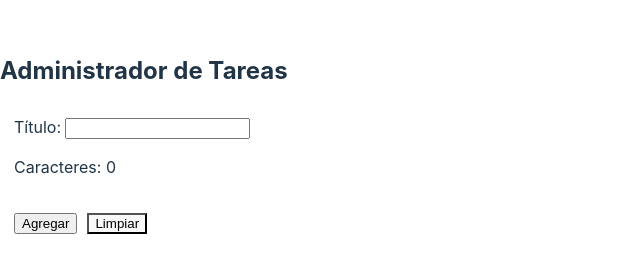
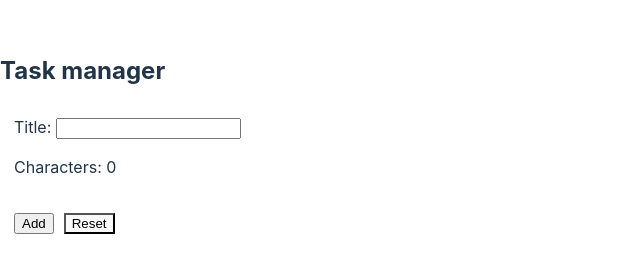
Before and after one commit to johncardozo/frontend-intermedio, a React (Vite) app in the folder react-admin-tareas/: page / in a window 1280 px wide. Shown: the part 202-466 px from the top of the page, without its empty margins (0-640 px from the left). Built offline with nearby package versions, Linux system fonts and the light colour scheme; no server answers.

Commit message:
React: componente Header obtiene el texto del Context

```diff
--- a/react-admin-tareas/src/App.jsx
+++ b/react-admin-tareas/src/App.jsx
@@ -95,8 +95,8 @@ const App = () => {
 
   return (
     <>
-      <LocalizationContext.Provider value={local.es}>
-        <Header titulo="Administrador de Tareas" />
+      <LocalizationContext.Provider value={local.en}>
+        <Header />
         <AgregarTareaForm onAddTask={agregarTarea} />
         {error && <Error mensaje="Hubo un error obteniendo las tareas" />}
         <Tareas
--- a/react-admin-tareas/src/components/AgregarTareaForm.jsx
+++ b/react-admin-tareas/src/components/AgregarTareaForm.jsx
@@ -11,8 +11,6 @@ const AgregarTareaForm = ({ onAddTask }) => {
 
   // Accede al context
   const local = useContext(LocalizationContext);
-
-  console.log(local);
 
   // Actualiza la cantidad de caracteres digitados
   useEffect(() => {
--- a/react-admin-tareas/src/components/Header.jsx
+++ b/react-admin-tareas/src/components/Header.jsx
@@ -1,19 +1,15 @@
-import PropTypes from "prop-types";
+import { useContext } from "react";
+import LocalizationContext from "../context/LocalizationContext";
 
-const Header = ({ titulo }) => {
+const Header = () => {
+  // Accede al context
+  const local = useContext(LocalizationContext);
+
   return (
     <header>
-      <h2>{titulo}</h2>
+      <h2>{local.header}</h2>
     </header>
   );
 };
 
-Header.defaultProps = {
-  titulo: "Task Manager",
-};
-
-Header.propTypes = {
-  titulo: PropTypes.string,
-};
-
 export default Header;
```
Also changed, not shown: 1 other file (tests, documents, lock files or other folders).
